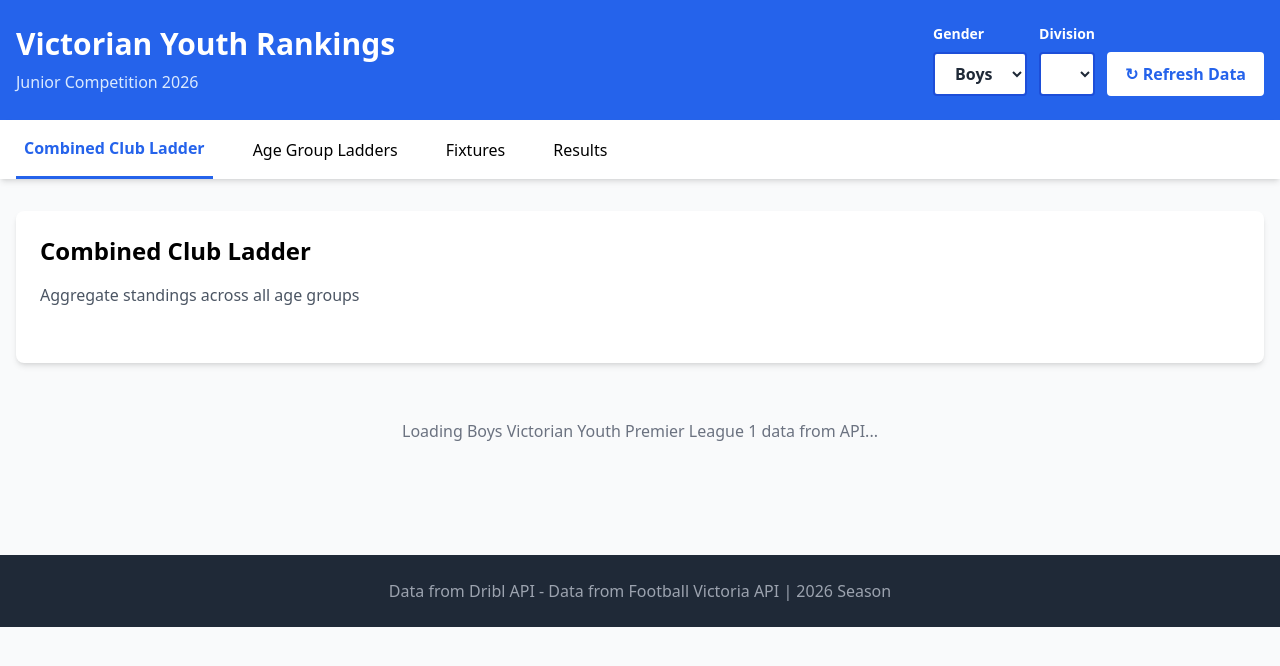
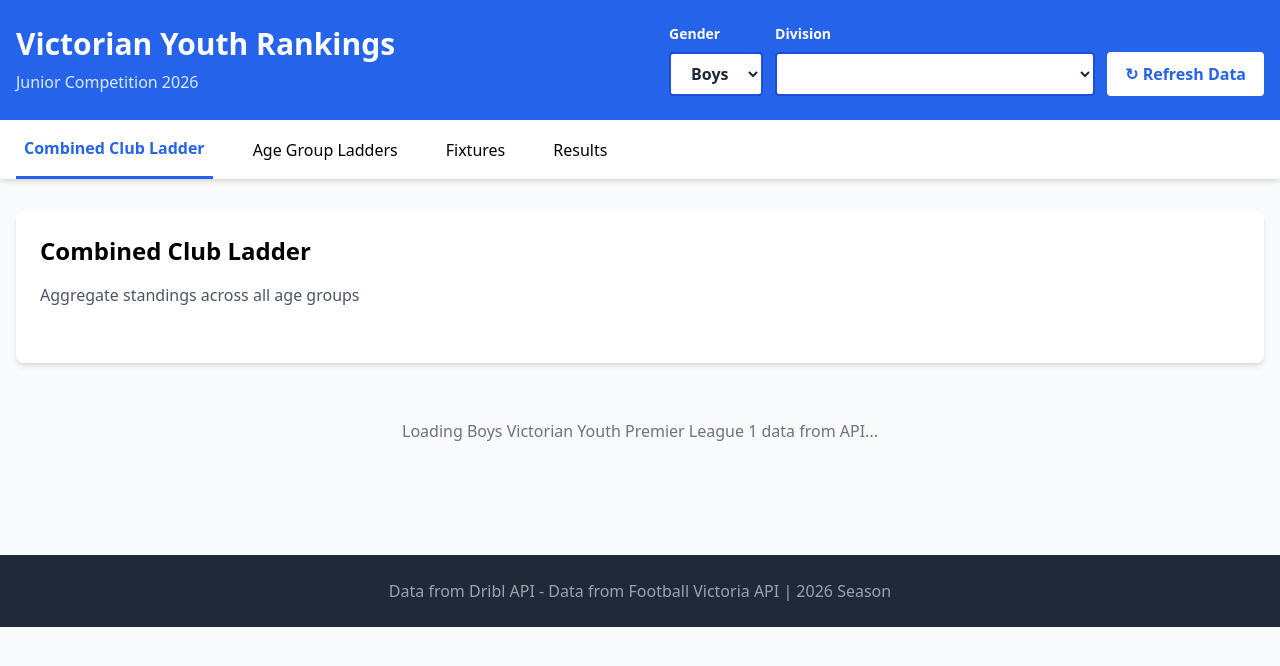
Before and after one commit to Roc-Rose-Digital/bvypl-rankings, a plain HTML site: page index.html in a window 1280 px wide. Drawn offline with nearby package versions, Linux system fonts and the light colour scheme; no server answers.

Commit message:
Fix Division dropdown width to prevent layout shift on load

```diff
--- a/index.html
+++ b/index.html
@@ -42,7 +42,7 @@
                         </div>
                         <div>
                             <label class="block text-sm font-semibold mb-2">Division</label>
-                            <select id="division-selector" class="px-4 py-2 rounded bg-white text-gray-800 font-semibold border-2 border-blue-700 focus:outline-none focus:ring-2 focus:ring-blue-300">
+                            <select id="division-selector" class="px-4 py-2 rounded bg-white text-gray-800 font-semibold border-2 border-blue-700 focus:outline-none focus:ring-2 focus:ring-blue-300 w-80">
                                 <!-- Options will be populated by JavaScript based on gender -->
                             </select>
                         </div>
```
